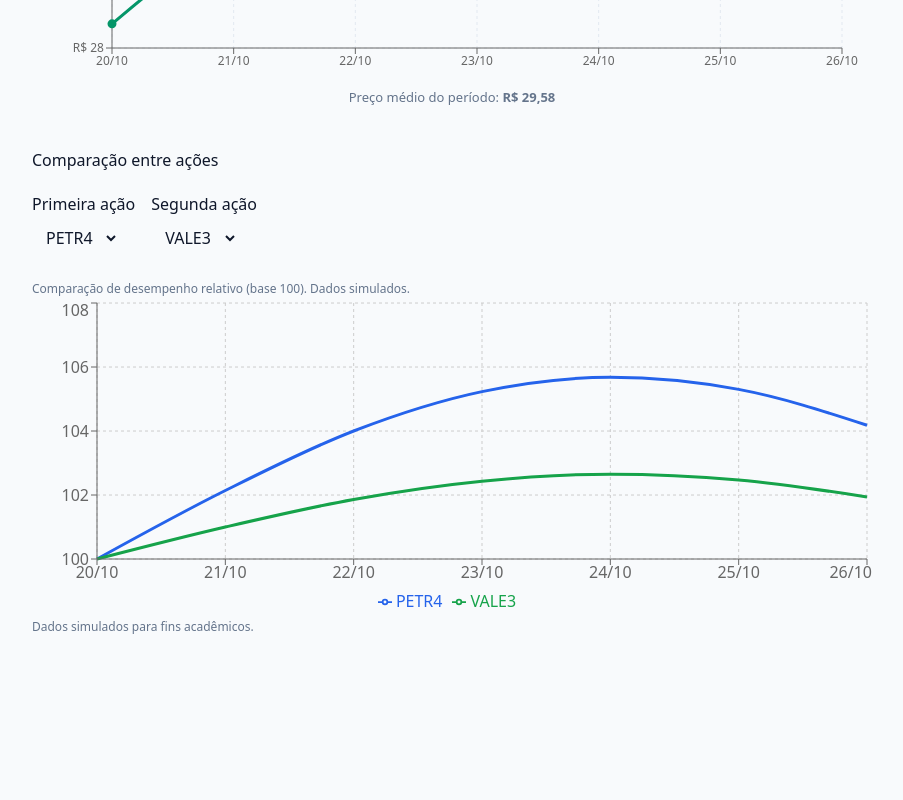
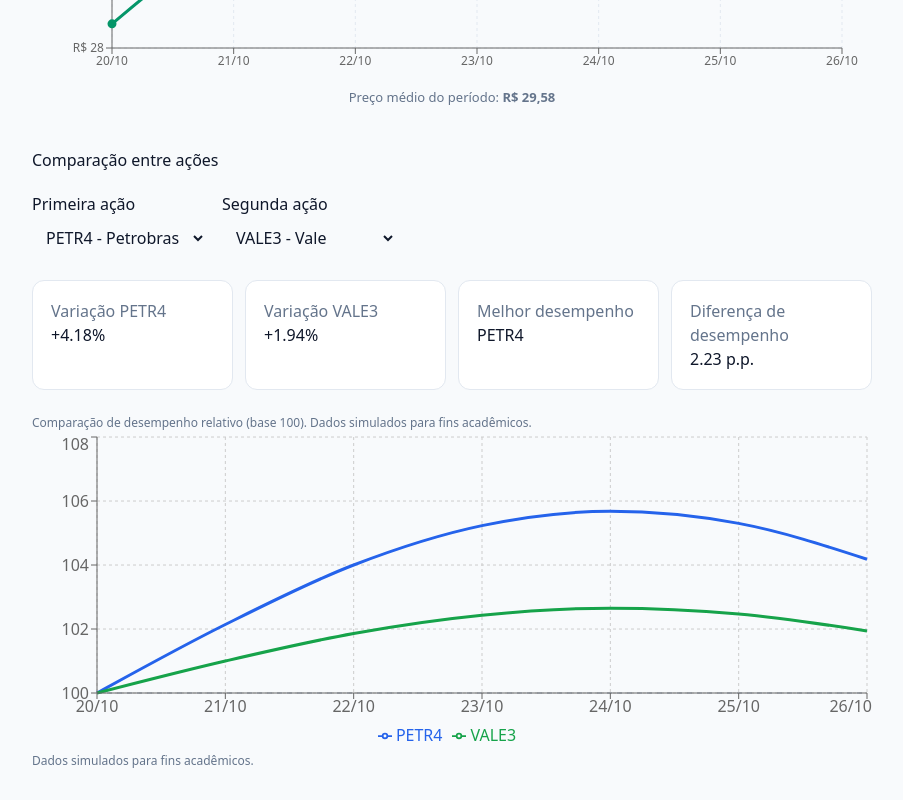
Before and after one commit to pedrocorreiadev/Bolsa-Analytics, a React (Vite) app in the folder frontend/: page / in a window 1280 px wide. Shown: the part 1602-2402 px from the top of the page, without its empty margins (188-1091 px from the left). Before the commit the page ends 2268 px from the top, so only its background shows below. Built offline with nearby package versions, Linux system fonts and the light colour scheme.

Commit message:
feat: adiciona indicadores de desempenho na comparacao de acoes

```diff
--- a/frontend/src/components/StockComparison.tsx
+++ b/frontend/src/components/StockComparison.tsx
@@ -9,6 +9,7 @@
   Tooltip,
   Legend,
   ResponsiveContainer,
+  ReferenceLine,
 } from "recharts";
 
 import {
@@ -39,6 +40,34 @@
     periodo
   );
 
+  const calcularVariacao = (precos: number[]) => {
+    const inicial = precos[0];
+    const final = precos[precos.length - 1];
+
+    return inicial !== 0
+      ? ((final - inicial) / inicial) * 100
+      : 0;
+  };
+
+  const variacao1 = calcularVariacao(
+    historico1.map((item) => item.preco)
+  );
+
+  const variacao2 = calcularVariacao(
+    historico2.map((item) => item.preco)
+  );
+
+  const diferenca = Math.abs(variacao1 - variacao2);
+
+  const mesmaAcao = acao1 === acao2;
+
+  const melhorAcao =
+    mesmaAcao || Math.abs(variacao1 - variacao2) < 0.000001
+      ? "Empate"
+      : variacao1 > variacao2
+        ? acao1
+        : acao2;
+
   const dadosComparacao = historico1.map(
     (item, index) => ({
       dia: item.dia,
@@ -46,10 +75,14 @@
         ((item.preco / historico1[0].preco) * 100).toFixed(2)
       ),
       segunda: Number(
-        ((historico2[index].preco / historico2[0].preco) * 100).toFixed(2)
+        ((historico2[index].preco /
+          historico2[0].preco) * 100).toFixed(2)
       ),
     })
   );
+
+  const formatarPercentual = (valor: number) =>
+    `${valor >= 0 ? "+" : ""}${valor.toFixed(2)}%`;
 
   return (
     <section style={{ marginTop: "40px" }}>
@@ -73,7 +106,7 @@
           >
             {codigos.map((codigo) => (
               <option key={codigo} value={codigo}>
-                {codigo}
+                {codigo} - {stocks[codigo].nome}
               </option>
             ))}
           </select>
@@ -89,16 +122,66 @@
           >
             {codigos.map((codigo) => (
               <option key={codigo} value={codigo}>
-                {codigo}
+                {codigo} - {stocks[codigo].nome}
               </option>
             ))}
           </select>
         </div>
       </div>
 
+      {mesmaAcao && (
+        <p style={{ color: "#b45309" }}>
+          Selecione ações diferentes para comparar empresas.
+        </p>
+      )}
+
+      <div
+        style={{
+          display: "grid",
+          gridTemplateColumns:
+            "repeat(auto-fit, minmax(180px, 1fr))",
+          gap: "12px",
+          marginBottom: "24px",
+        }}
+      >
+        {[
+          {
+            titulo: `Variação ${acao1}`,
+            valor: formatarPercentual(variacao1),
+          },
+          {
+            titulo: `Variação ${acao2}`,
+            valor: formatarPercentual(variacao2),
+          },
+          {
+            titulo: "Melhor desempenho",
+            valor: melhorAcao,
+          },
+          {
+            titulo: "Diferença de desempenho",
+            valor: `${diferenca.toFixed(2)} p.p.`,
+          },
+        ].map((indicador) => (
+          <div
+            key={indicador.titulo}
+            style={{
+              padding: "18px",
+              border: "1px solid #e2e8f0",
+              borderRadius: "12px",
+              background: "#ffffff",
+            }}
+          >
+            <p style={{ color: "#64748b" }}>
+              {indicador.titulo}
+            </p>
+            <h3>{indicador.valor}</h3>
+          </div>
+        ))}
+      </div>
+
       <p style={{ fontSize: "12px", color: "#64748b" }}>
         Comparação de desempenho relativo (base 100).
-        Dados simulados.
+        Dados simulados para fins acadêmicos.
       </p>
 
       <div style={{ width: "100%", height: 320 }}>
@@ -107,13 +190,22 @@
             <CartesianGrid strokeDasharray="3 3" />
             <XAxis dataKey="dia" />
             <YAxis domain={["auto", "auto"]} />
-            <Tooltip />
+            <Tooltip
+              formatter={(valor, nome) => [
+                Number(valor).toFixed(2),
+                nome === "primeira" ? acao1 : acao2,
+              ]}
+            />
             <Legend
               formatter={(value) =>
                 value === "primeira" ? acao1 : acao2
               }
             />
-
+            <ReferenceLine
+              y={100}
+              stroke="#94a3b8"
+              strokeDasharray="5 5"
+            />
             <Line
               type="monotone"
               dataKey="primeira"
@@ -121,7 +213,6 @@
               strokeWidth={3}
               dot={false}
             />
-
             <Line
               type="monotone"
               dataKey="segunda"
```
